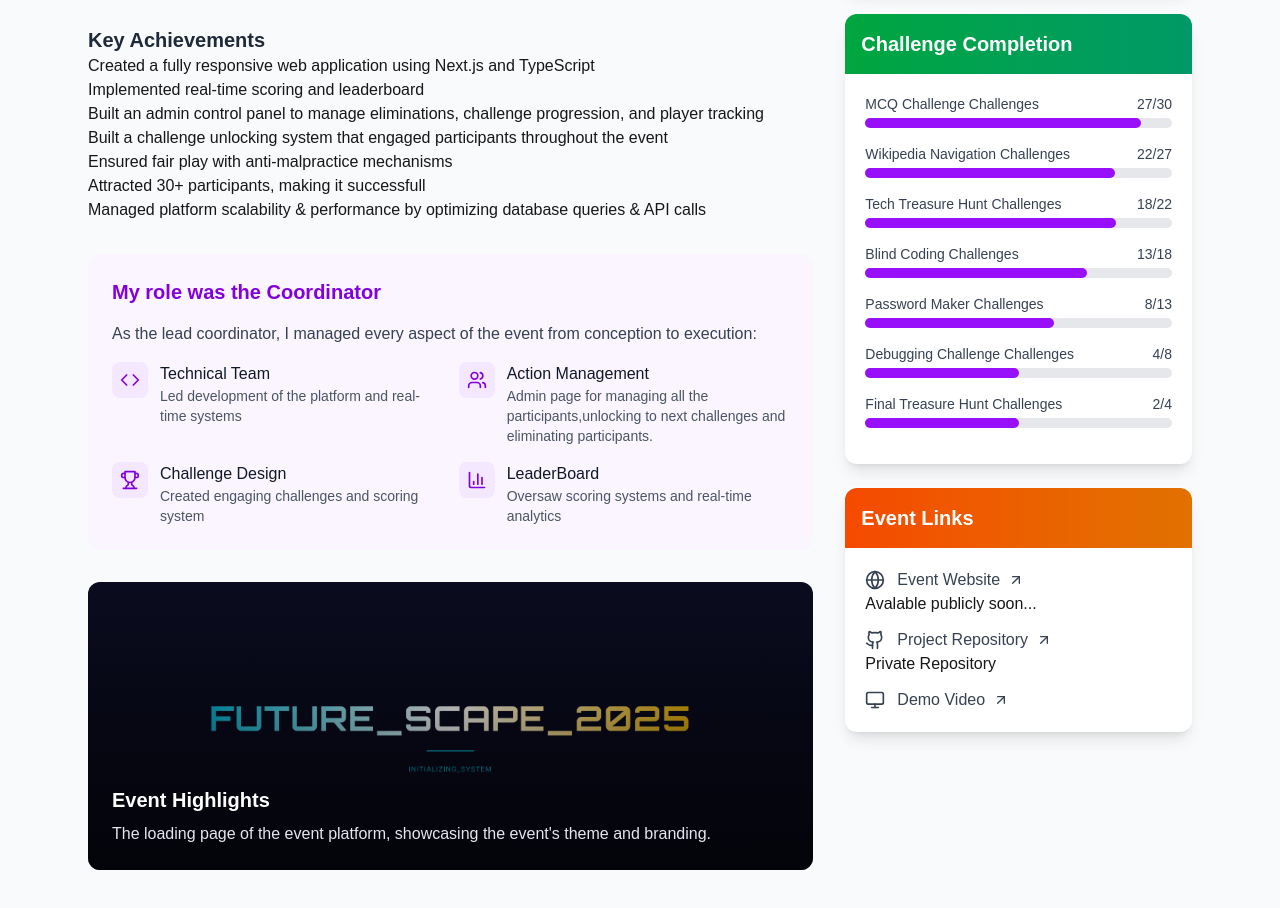
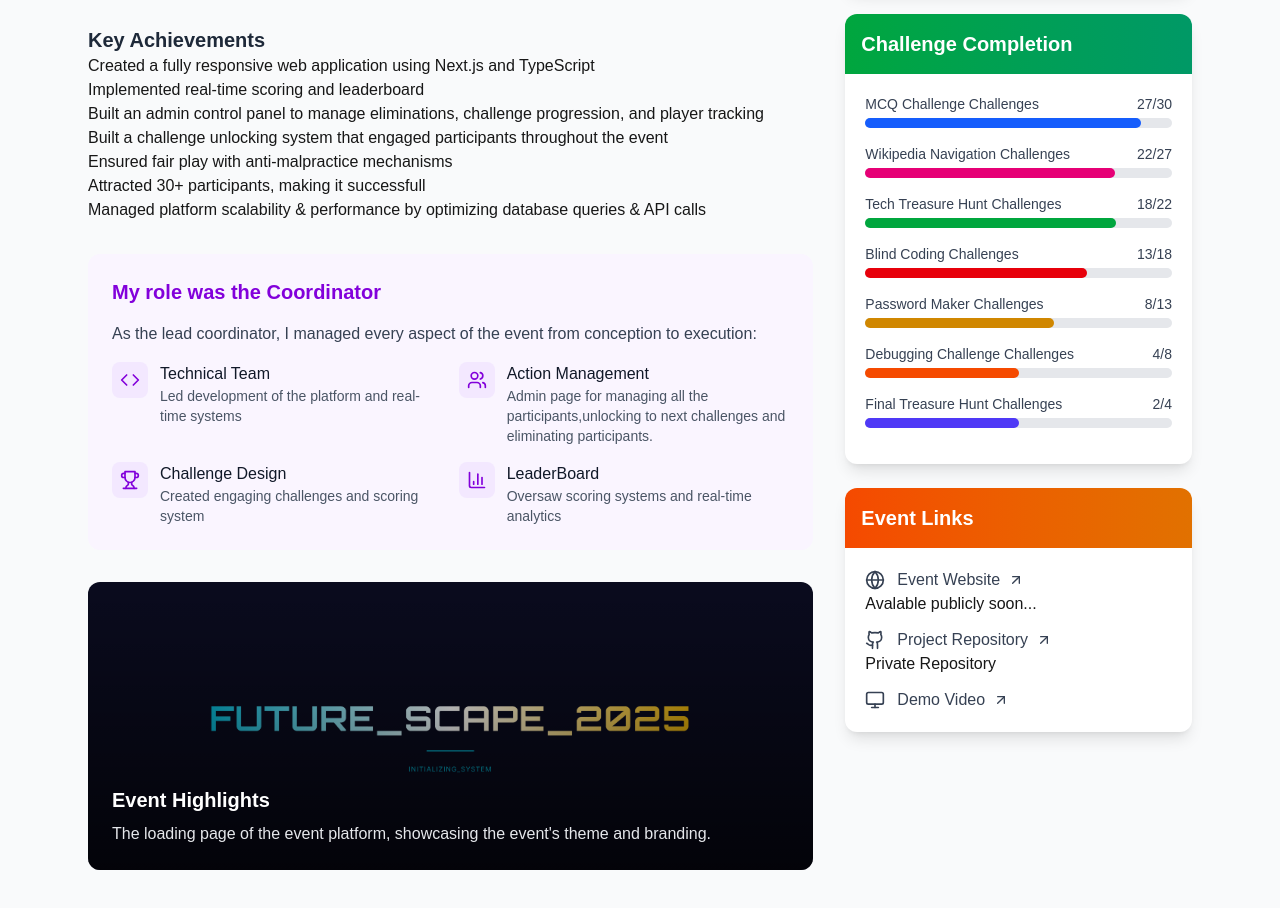
Before and after one commit to nevinnoby/Portfolio, a Next.js app: page /Event in a window 1280 px wide. Shown: the part 1423-2331 px from the top of the page. Built offline with nearby package versions, Linux system fonts and the light colour scheme.

Commit message:
final changes were made

```diff
--- a/app/Event/page.tsx
+++ b/app/Event/page.tsx
@@ -780,11 +780,16 @@ With 30+ participants and a ₹5000 prize pool, Participants advanced through a
                           completed={challenge.totalCompleted}
                           total={challenge.totalChallenges}
                           color={
-                            challenge.type === 'web' ? 'bg-blue-600' :
-                            challenge.type === 'design' ? 'bg-pink-600' :
-                            challenge.type === 'development' ? 'bg-green-600' :
-                            'bg-purple-600'
+                            challenge.type === 'MCQ Challenge' ? 'bg-blue-600' :
+                            challenge.type === 'Wikipedia Navigation' ? 'bg-pink-600' :
+                            challenge.type === 'Tech Treasure Hunt' ? 'bg-green-600' :
+                            challenge.type === 'Blind Coding' ? 'bg-red-600' :
+                            challenge.type === 'Password Maker' ? 'bg-yellow-600' :
+                            challenge.type === 'Debugging Challenge' ? 'bg-orange-600' :
+                            challenge.type === 'Final Treasure Hunt' ? 'bg-indigo-600' :
+                            'bg-purple-600' // default color fallback
                           }
+
                         />
                       </div>
                     ))}
```
